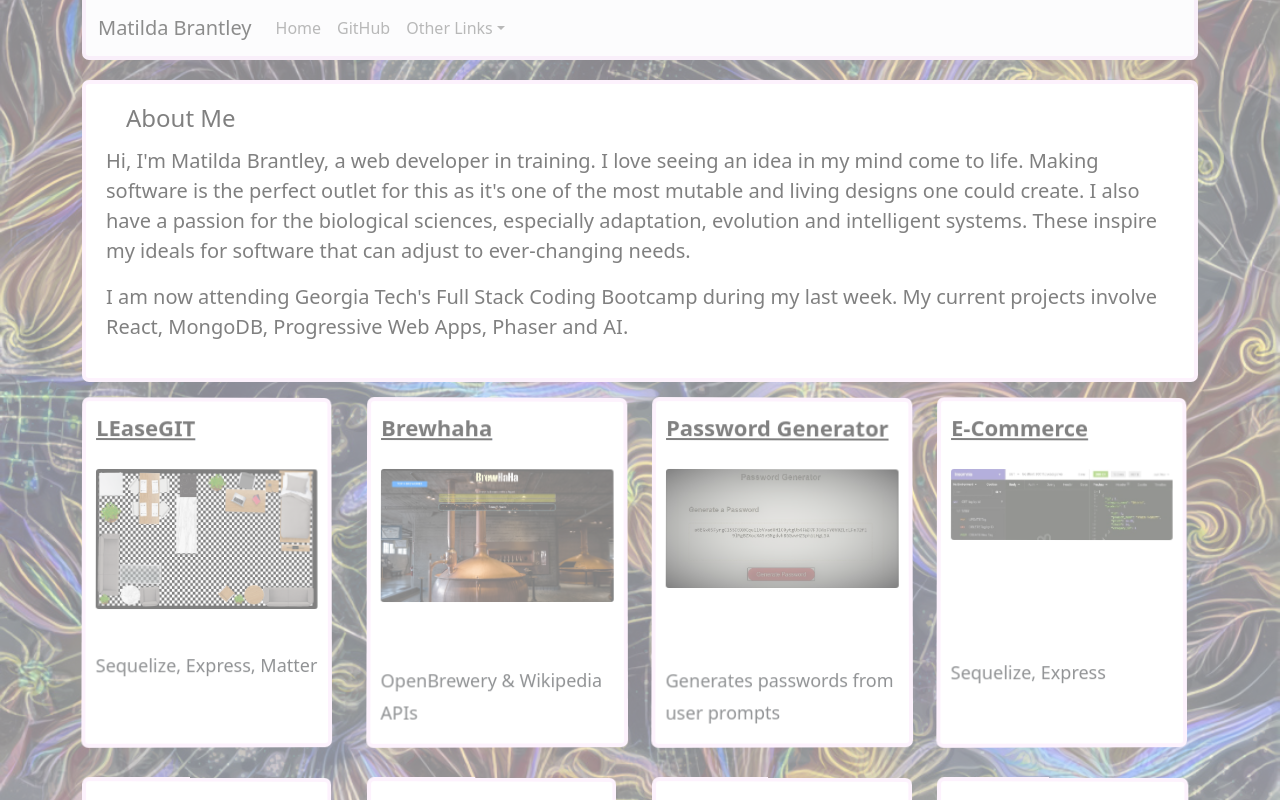
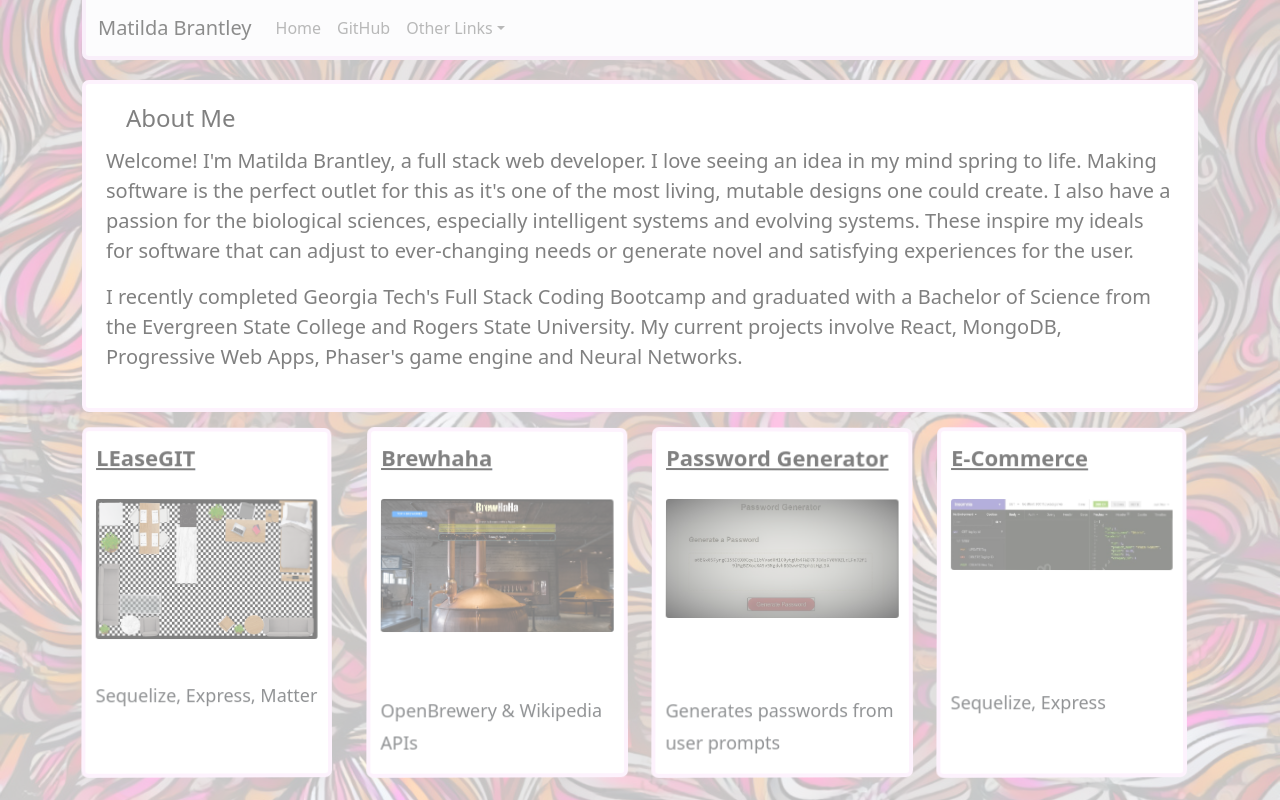
Before and after one commit to matildabrantley/portfolio-react, a React (Create React App) app: page / in a window 1280 px wide. Built offline with nearby package versions, Linux system fonts and the light colour scheme.

Commit message:
Updated About Me section.

```diff
--- a/public/index.html
+++ b/public/index.html
@@ -10,7 +10,7 @@
 	<style>
 		.backgrounds {
 			position: fixed;
-			width: 100vw;
+      		width: 100vw;
 			height: 100vh;
 			opacity: 0.5;
 			z-index:-1;
@@ -31,7 +31,7 @@
 			-moz-background-size: cover;
 			-o-background-size: cover;
 		}
-		#background2 {
+		/* #background2 {
 			background: url("background-styles/floral-dream2.jpg")  no-repeat center center fixed;
 			-webkit-background-size: cover;
 			-moz-background-size: cover;
@@ -63,7 +63,7 @@
 			-webkit-background-size: cover;
 			-moz-background-size: cover;
 			-o-background-size: cover;
-		}
+		} */
 	  </style>
 	<title>Matilda Brantley's Portfolio</title>
 </head>
@@ -72,12 +72,13 @@
 <body onmousemove="changeOpacity(event)>
 	<div>
 		<div id="background0" class="backgrounds"></div>
+
         <div id="background1" class="backgrounds"></div>
-        <div id="background2" class="backgrounds"></div>
+        <!-- <div id="background2" class="backgrounds"></div>
         <div id="background3" class="backgrounds"></div>
         <div id="background4" class="backgrounds"></div>
         <div id="background5" class="backgrounds"></div>
-        <div id="background6" class="backgrounds"></div>
+        <div id="background6" class="backgrounds"></div> -->
 	</div>
 
 	<div id="root"></div>
@@ -101,11 +102,11 @@
 			const distFromTopMid = distance(x, y, midX, 0);
 			const distFromBotMid = distance(x, y, midX, h);
 			document.getElementById("background1").style.opacity = Math.min(1, (h / 3) / (distMouseFromTopLeft+1)) - reduction;
-			document.getElementById("background5").style.opacity = Math.min(1, (h / 3) / (distMouseFromTopRight+1)) - reduction;
-			document.getElementById("background3").style.opacity = Math.min(1, (h / 3) / (distMouseFromBotLeft+1)) - reduction;
-			document.getElementById("background6").style.opacity = Math.min(1, (h / 3) / (distMouseFromBotRight+1)) - reduction;
-			document.getElementById("background2").style.opacity = Math.min(1, (h / 3) / (distFromTopMid+1)) - reduction - 0.1;
-			document.getElementById("background4").style.opacity = Math.min(1, (h / 3) / (distFromBotMid+1)) - reduction - 0.1;
+			// document.getElementById("background5").style.opacity = Math.min(1, (h / 3) / (distMouseFromTopRight+1)) - reduction;
+			// document.getElementById("background3").style.opacity = Math.min(1, (h / 3) / (distMouseFromBotLeft+1)) - reduction;
+			// document.getElementById("background6").style.opacity = Math.min(1, (h / 3) / (distMouseFromBotRight+1)) - reduction;
+			// document.getElementById("background2").style.opacity = Math.min(1, (h / 3) / (distFromTopMid+1)) - reduction - 0.1;
+			// document.getElementById("background4").style.opacity = Math.min(1, (h / 3) / (distFromBotMid+1)) - reduction - 0.1;
 
 		}
 
--- a/src/components/About.js
+++ b/src/components/About.js
@@ -4,16 +4,17 @@ function About() {
     return (
       <div className="about lead">
           <h4 className="h4">About Me</h4>
-            <p>Hi, I'm Matilda Brantley, a web developer in training.
-            I love seeing an idea in my mind come to life.
-            Making software is the perfect outlet for this as it's one of the most mutable and living designs one could create.
-            I also have a passion for the biological sciences, especially adaptation, evolution and intelligent systems.
-            These inspire my ideals for software that can adjust to ever-changing needs.
-        </p>
-        <p>
-            I am now attending Georgia Tech's Full Stack Coding Bootcamp during my last week. My current projects
-             involve React, MongoDB, Progressive Web Apps, Phaser and AI.
-        </p>
+            <p>
+              Welcome! I'm Matilda Brantley, a full stack web developer. I love seeing an idea in my mind spring to life.
+              Making software is the perfect outlet for this as it's one of the most living, mutable designs one could create.
+              I also have a passion for the biological sciences, especially intelligent systems and evolving systems. These inspire my
+              ideals for software that can adjust to ever-changing needs or generate novel and satisfying experiences for the user.
+            </p>
+            <p>
+              I recently completed Georgia Tech's Full Stack Coding Bootcamp and graduated with a Bachelor of Science
+              from the Evergreen State College and Rogers State University. My current projects
+              involve React, MongoDB, Progressive Web Apps, Phaser's game engine and Neural Networks.
+            </p>
       </div>
     );
   }
```
